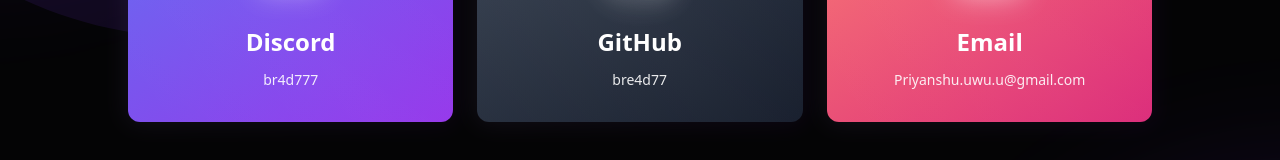
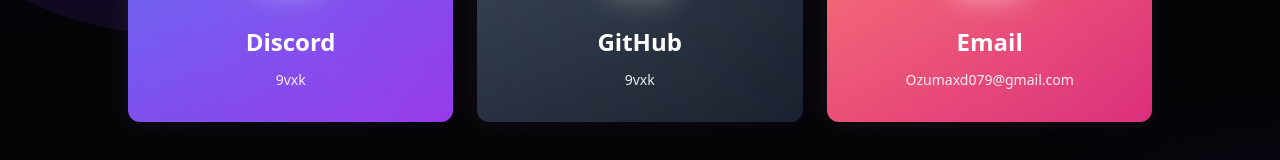
Before and after one commit to ozumaly/ozuma, a Next.js app: page / in a window 1280 px wide. Shown: the part 4756-4916 px from the top of the page. Built offline with nearby package versions, Linux system fonts and the light colour scheme.

Commit message:
Update HireMe.tsx

```diff
--- a/src/components/sections/HireMe.tsx
+++ b/src/components/sections/HireMe.tsx
@@ -15,9 +15,9 @@
 
   // Contact options - Priyanshu's actual info
   const contactOptions = [
-    { id: "discord", label: "Discord", icon: FaDiscord, url: "https://discordapp.com/users/931059762173464597", color: "from-indigo-500 to-purple-600", detail: "br4d777" },
-    { id: "github", label: "GitHub", icon: FaGithub, url: "https://github.com/bre4d77", color: "from-gray-700 to-gray-900", detail: "bre4d77" },
-    { id: "email", label: "Email", icon: FaEnvelope, url: "mailto:Priyanshu.uwu.u@gmail.com", color: "from-red-400 to-pink-600", detail: "Priyanshu.uwu.u@gmail.com" },
+    { id: "discord", label: "Discord", icon: FaDiscord, url: "https://discordapp.com/users/504232260548165633", color: "from-indigo-500 to-purple-600", detail: "9vxk" },
+    { id: "github", label: "GitHub", icon: FaGithub, url: "https://github.com/ozumaly", color: "from-gray-700 to-gray-900", detail: "9vxk" },
+    { id: "email", label: "Email", icon: FaEnvelope, url: "mailto:Ozumaxd079@gmail.com", color: "from-red-400 to-pink-600", detail: "Ozumaxd079@gmail.com" },
   ];
 
   useEffect(() => {
```
